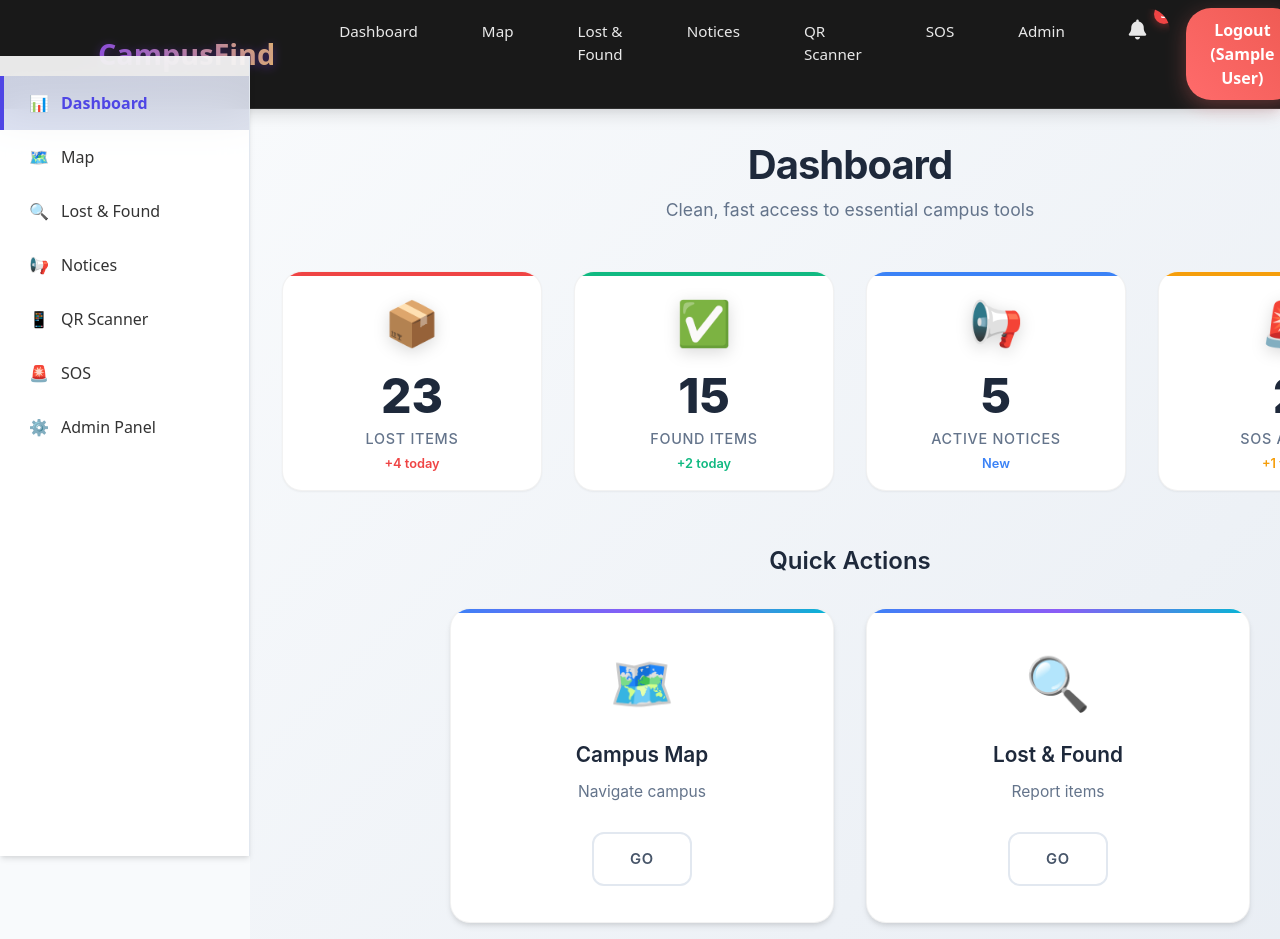
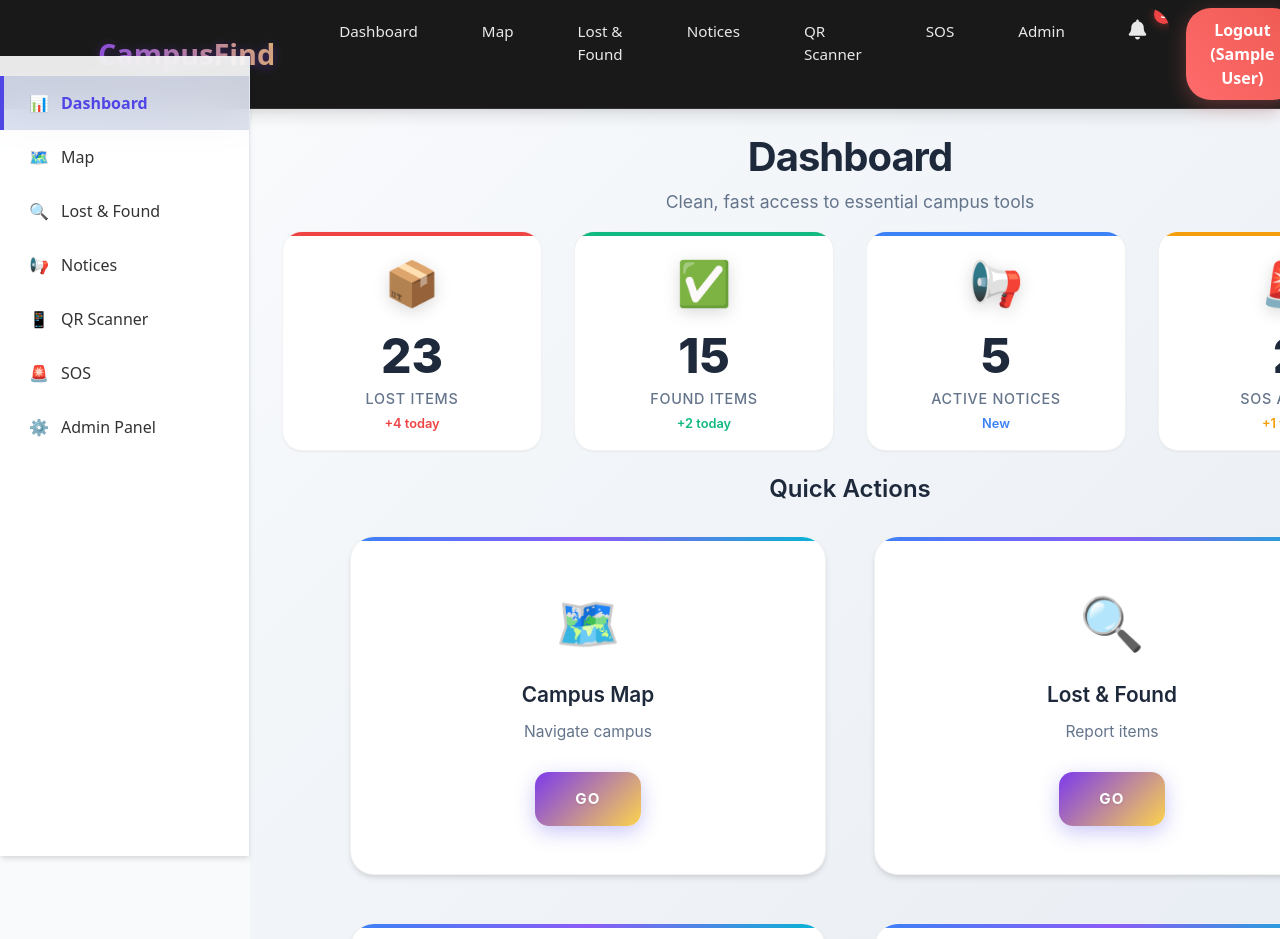
Before and after one commit to Dikshit-singh02/CampusFind, a React (Create React App) app in the folder campusfind-frontend/: page /dashboard in a window 1280 px wide. Shown: the top 939 px of the page. Built offline with nearby package versions, Linux system fonts and the light colour scheme; sample sign-in values are in the browser's storage.

Commit message:
some changes

```diff
--- a/campusfind-frontend/src/pages/Dashboard.css
+++ b/campusfind-frontend/src/pages/Dashboard.css
@@ -11,15 +11,15 @@
 }
 
 .dashboard-container {
-  min-height: 100vh;
-  padding: 2rem;
+  min-height: calc(100vh - 70px);
+  padding: 1rem 2rem;
   background: linear-gradient(135deg, #f8fafc 0%, #e2e8f0 100%);
   font-family: -apple-system, BlinkMacSystemFont, 'Segoe UI', sans-serif;
 }
 
 .dashboard-header {
   text-align: center;
-  margin-bottom: 3rem;
+  margin: 0.5rem 0 1rem 0;
   max-width: 600px;
   margin-left: auto;
   margin-right: auto;
@@ -43,7 +43,8 @@
   display: grid;
   grid-template-columns: repeat(4, minmax(260px, 280px));
   gap: 2rem;
-  margin-bottom: 3.5rem;
+  margin-top: 1rem;
+  margin-bottom: 1.5rem;
   max-width: 1200px;
   margin-left: auto;
   margin-right: auto;
@@ -120,16 +121,16 @@
   font-size: 1.5rem;
   font-weight: 600;
   color: #1e293b;
-  margin-bottom: 2rem;
+  margin: 1rem 0 2rem 0;
   text-align: center;
 }
 
 .features-row {
   display: grid;
-  grid-template-columns: repeat(2, 1fr);
+  grid-template-columns: repeat(2, minmax(380px, 1fr));
   grid-template-rows: repeat(2, 1fr);
-  gap: 2rem;
-  max-width: 800px;
+  gap: 3rem;
+  max-width: 1000px;
   margin: 0 auto;
   justify-content: center;
   align-items: start;
@@ -137,13 +138,13 @@
 
 .feature-card {
   background: white;
-  border-radius: 20px;
-  padding: 2.25rem;
+  border-radius: 24px;
+  padding: 3rem;
   text-align: center;
   text-decoration: none;
   color: inherit;
   height: 100%;
-  min-height: 260px;
+  min-height: 300px;
   display: flex;
   flex-direction: column;
   justify-content: center;
@@ -202,20 +203,22 @@
 }
 
 .simple-btn {
-  background: white;
-  border: 2px solid #e2e8f0;
-  border-radius: 12px;
-  padding: 0.875rem 2.25rem;
-  font-weight: 600;
-  font-size: 0.925rem;
-  color: #475569;
+  background: var(--primary-gradient);
+  border: none;
+  border-radius: 14px;
+  padding: 1rem 2.5rem;
+  font-weight: 700;
+  font-size: 0.95rem;
+  color: white;
   cursor: pointer;
-  transition: all 0.25s ease;
+  transition: all 0.3s cubic-bezier(0.25, 0.46, 0.45, 0.94);
   text-decoration: none;
   text-transform: uppercase;
-  letter-spacing: 0.05em;
+  letter-spacing: 0.075em;
   position: relative;
   overflow: hidden;
+  box-shadow: 0 6px 20px rgba(79,70,229,0.3);
+  text-shadow: 0 1px 2px rgba(0,0,0,0.1);
 }
 
 .simple-btn::before {
@@ -234,11 +237,8 @@
 }
 
 .simple-btn:hover {
-  background: #f8fafc;
-  border-color: #cbd5e1;
-  transform: translateY(-2px);
-  color: #1e293b;
-  box-shadow: var(--shadow-md);
+  transform: translateY(-3px) scale(1.05);
+  box-shadow: 0 12px 35px rgba(79,70,229,0.4);
 }
 
 .recent-activity {
```
